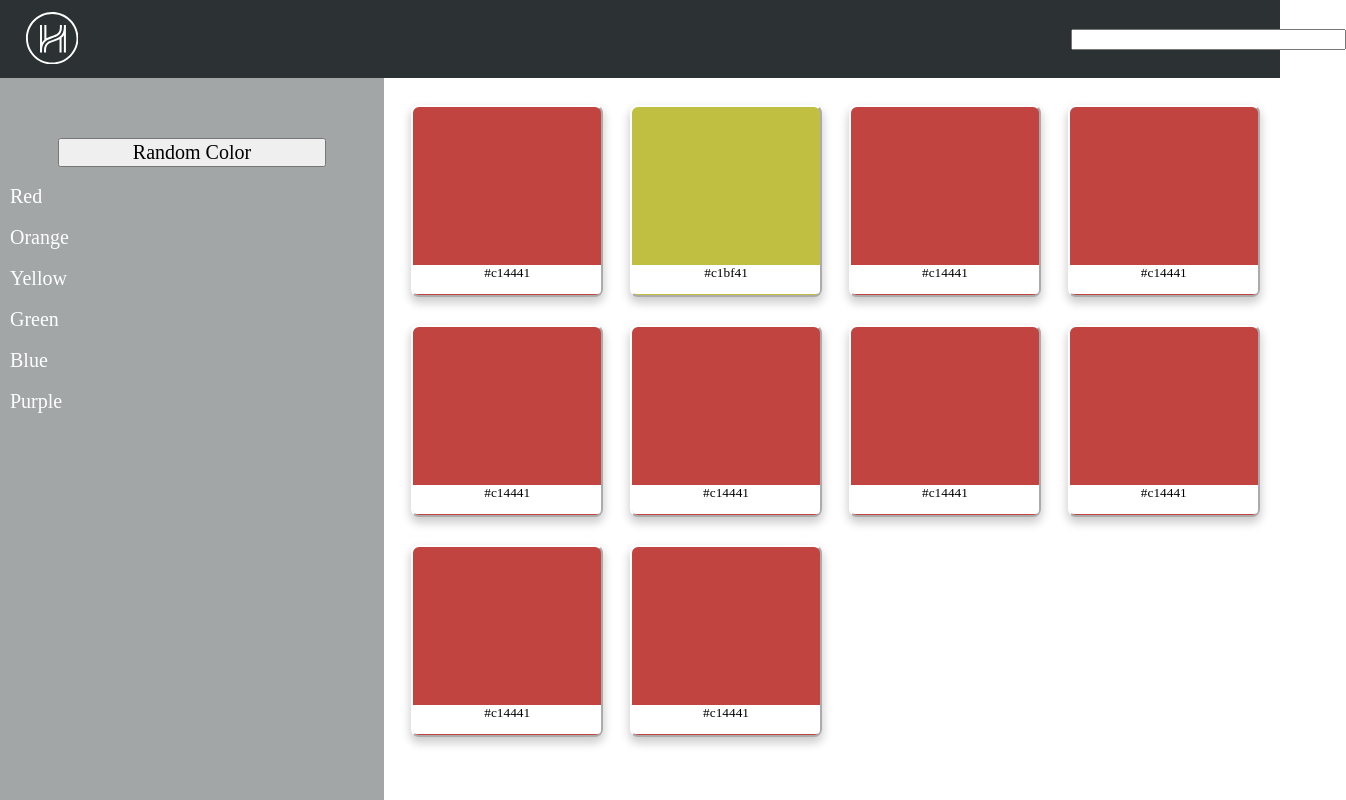
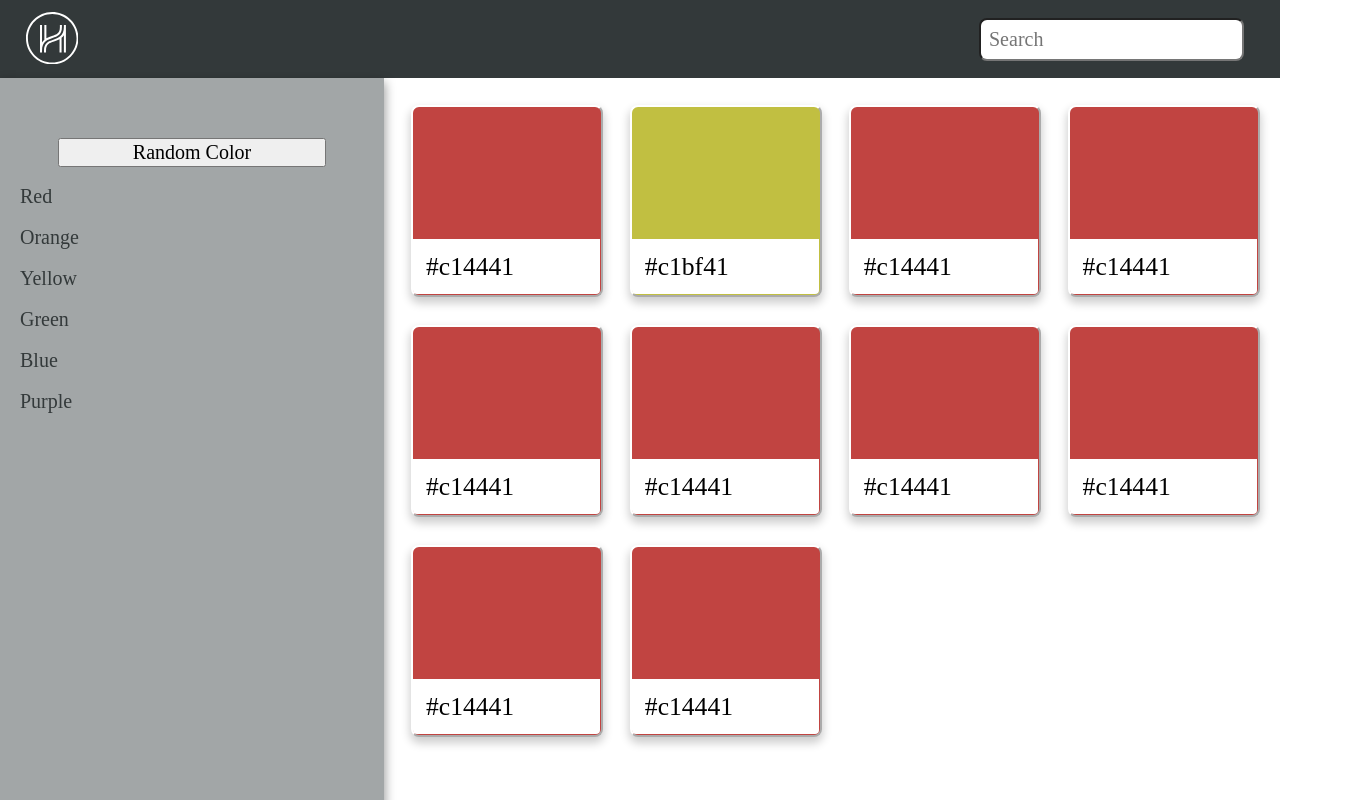
Before and after one commit to adithya-somasundaram/helpful-human, a React (Create React App) app: page / in a window 1280 px wide. Shown: the top 800 px of the page, 1346 px wide, since content can reach past the window. Built offline with nearby package versions, Linux system fonts and the light colour scheme.

Commit message:
label width better

```diff
--- a/src/App.css
+++ b/src/App.css
@@ -1,4 +1,4 @@
-html,body,button{
+html,body,button,input{
   font-family: 'Source Serif Pro';
 }
 
--- a/src/components/DetailView.js
+++ b/src/components/DetailView.js
@@ -7,7 +7,7 @@ function DetailView(props) {
     console.log(props)
 
     const page = {
-        marginLeft: "35%"
+        marginLeft: "32%"
     }
 
     const cur = {
--- a/src/components/Header.js
+++ b/src/components/Header.js
@@ -1,23 +1,41 @@
-import React from 'react';
+import React, { Component } from 'react';
 import { Link } from "react-router-dom";
+import * as colors from '../db.json'
 
 import '../style/Header.css'
 
 import Logo from '../logo-symbol.svg'
 
-function Header() {
+class Header extends Component {
+    constructor() {
+        super()
+
+        this.state = {
+            search_val: ""
+        }
+    }
+    render() {
         return (
             <nav className="header-out">
                 <ul className="header-in">
                     <Link to='/' className="icon">
-                    <img src={Logo} alt="logo"/>
+                        <img src={Logo} alt="logo" />
                     </Link>
                     <div className="right">
-                    <input className="input-style"/>
+                        <input id="search" className="input-style" placeholder="Search" onChange={() => {
+                            this.setState({
+                                search_val: document.getElementById('search').value
+                            })
+
+                        }} />
+                        {/* <Link to={{ pathname: "/detail-view", state: { color: this.state.search_val } }}>
+                            <button className="go-button">Go!</button>
+                        </Link> */}
                     </div>
                 </ul>
             </nav>
         );
     }
+}
 
 export default Header;
--- a/src/components/ListView.js
+++ b/src/components/ListView.js
@@ -18,15 +18,10 @@ class ListView extends Component {
     }
 
     componentDidMount() {
-        if (this.props.location.state !== undefined) {
-            console.log(this.props.location.state.test)
-        }
-
-
         var temp = []
         var temp2 = []
         colors.data.map((block) => {
-            if (block.id == 1) {
+            if (block.id === 1) {
                 temp.push(<button id={block.id} className="bottom-selected" onClick={() => {
                     document.getElementById(block.id).style.fontWeight = 'bold'
                     document.getElementById(this.state.prev).style.fontWeight = 'normal'
--- a/src/style/DetailView.css
+++ b/src/style/DetailView.css
@@ -1,5 +1,5 @@
 .current-button {
-    width: 40vw;
+    width: 55vw;
     height: 40vw;
     margin-top : 3%;
 }
@@ -20,11 +20,14 @@
 .current-label{
     background-color : white;
     position : absolute;
-    width : 40vw;
+    width : 52.5vw;
     height : 5vw;
-    margin-top : 14.8vw;
-    margin-left : -19.8vw;
+    padding: 2vw 0vw 2vw 2vw;
+    margin-top : 10.8vw;
+    margin-left : -27.3vw;
     max-width : 100%;
     max-height : 20%;
     border-radius : 0 0 4px 4px;
+    font-size: 4vw;
+    text-align: left;
 }
--- a/src/style/Header.css
+++ b/src/style/Header.css
@@ -6,7 +6,7 @@ ul {
 
 .header-out{
     height: 78px;
-    background-color: #2c3233;
+    background-color: #33393a;
     padding: 0 1rem;
     border-bottom: var(--border);
     align-items: flex-end;
@@ -31,5 +31,14 @@ ul {
 }
 
 .input-style {
-    padding-left: 50%
+    /* padding-left: 50%; */
+    margin-right: 10px;
+    padding: 8px;
+    border-radius: 8px;
+    font-size: 20px;
+
 }
+
+.go-button{
+    font-size: 20px;
+}
--- a/src/style/ListView.css
+++ b/src/style/ListView.css
@@ -42,11 +42,14 @@
 .label-style {
     background-color : white;
     position : absolute;
-    width : 15vw;
+    padding: 1vw 6.6vw 1vw 1vw;
+    width: 7vw;
     height : 2.3vw;
-    margin-top : 5vw;
+    margin-top : 3vw;
     margin-left : -7.32vw;
     max-width : 100%;
     max-height : 20%;
     border-radius : 0 0 4px 4px;
+    font-size: 2vw;
+    text-align: left;
 }
--- a/src/style/Sidebar.css
+++ b/src/style/Sidebar.css
@@ -4,6 +4,7 @@
     background-color: #a2a6a7;
     position: absolute;
     padding-top: 30px;
+    box-shadow: 0 5px 10px 1px rgba(0,0,0,0.4);
 }
 
 .rand-button {
@@ -14,9 +15,9 @@
 }
 
 .color-link {
-    margin-left : 10px;
+    margin-left : 20px;
     display: block;
-    color: white;
+    color: #33393a;
     text-decoration : none;
     font-size : 20px;
 }
```
Lines whose indentation alone changed are shown as unchanged.
